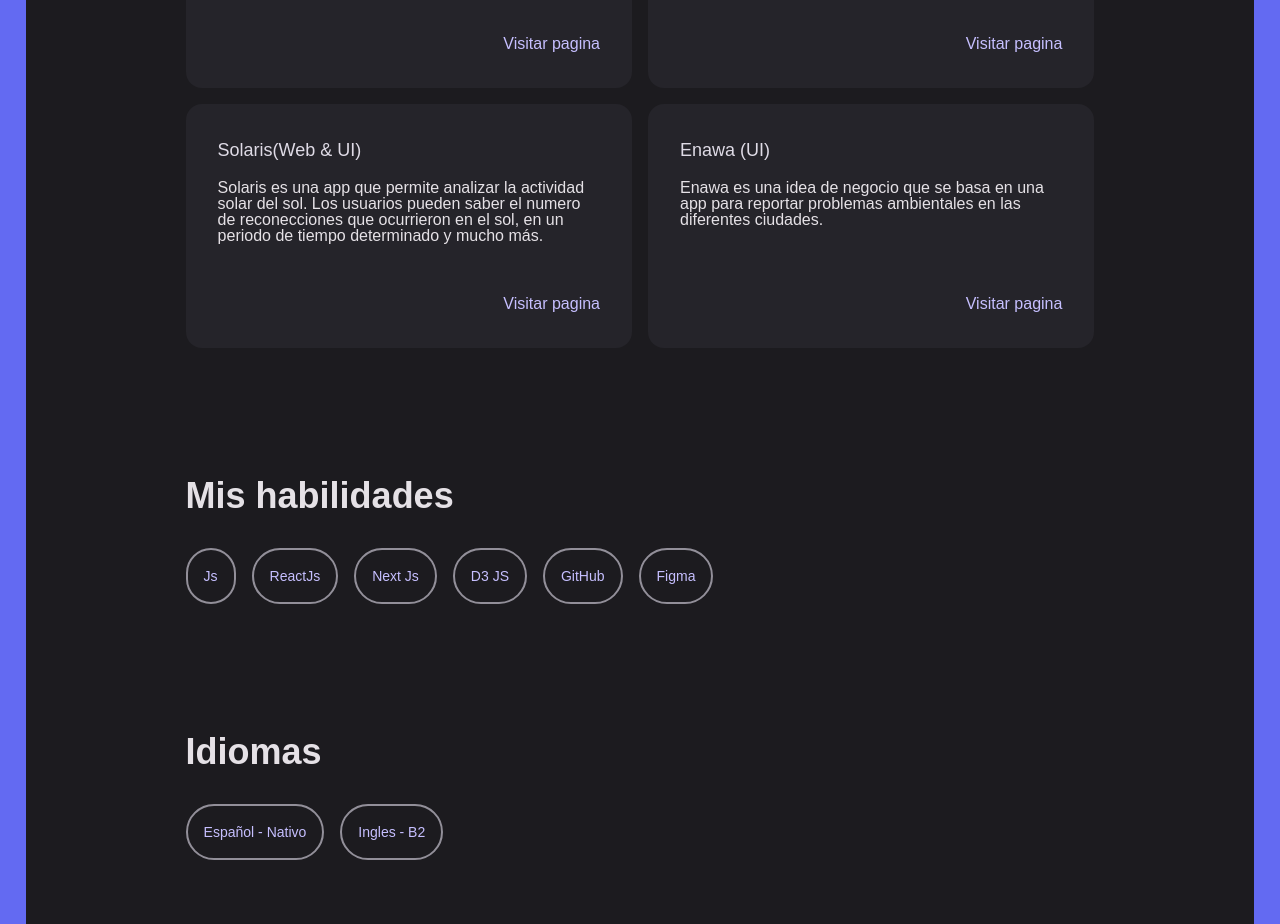
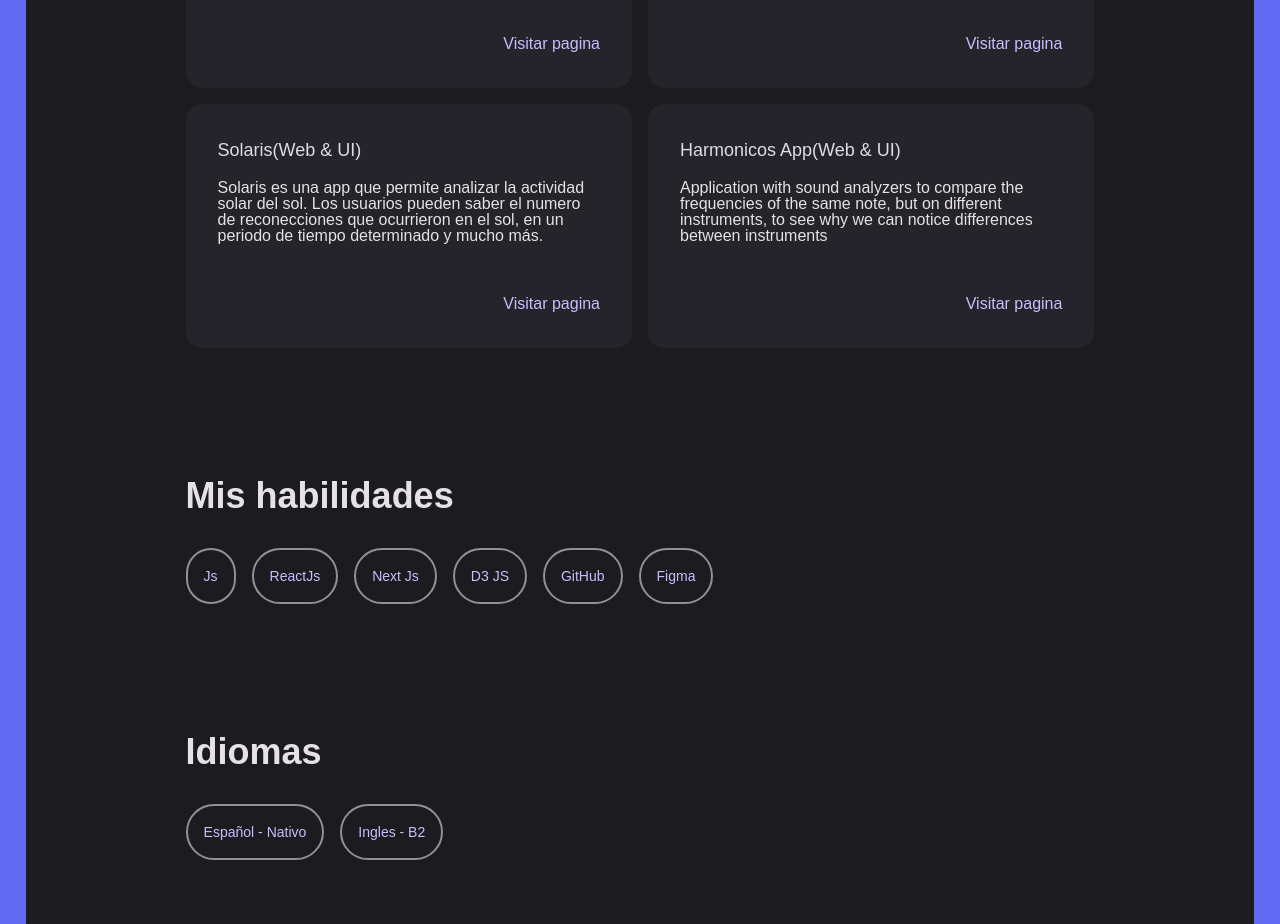
Before and after one commit to daniherreraa/Danis-Place, a Next.js app: page / in a window 1280 px wide. Shown: the part 860-1784 px from the top of the page. Built offline with nearby package versions, Linux system fonts and the light colour scheme; a web font is replaced by a local one.

Commit message:
Add Harmonicos App to ProjectCard component

```diff
--- a/app/Components/UI/ProjectCard.jsx
+++ b/app/Components/UI/ProjectCard.jsx
@@ -7,7 +7,8 @@ const ProjectCard = (props) => {
     `Dani's place (Web & UI)`,
     "Enawa (UI)",
     "Iter (Web & UI)",
-    "Solaris(Web & UI)"
+    "Solaris(Web & UI)",
+    "Harmonicos App(Web & UI)"
   ];
   const cardDescriptionsArray = [
     "SunSpotCalc es una app web que permite calcular la rotacion diferencial del sol usando como referencia las manchas que aparecen en las fotos del mismo.",
@@ -15,14 +16,16 @@ const ProjectCard = (props) => {
     "Es justo lo que estas viendo... 😎",
     "Enawa es una idea de negocio que se basa en una app para reportar problemas ambientales en las diferentes ciudades.",
     "Iter es una app que permite a los usuarios saber informacion sobre los planetas del sistema solar y el tiempo que se tardaria viajando a ellos.",
-    "Solaris es una app que permite analizar la actividad solar del sol. Los usuarios pueden saber el numero de reconecciones que ocurrieron en el sol, en un periodo de tiempo determinado y mucho más."
+    "Solaris es una app que permite analizar la actividad solar del sol. Los usuarios pueden saber el numero de reconecciones que ocurrieron en el sol, en un periodo de tiempo determinado y mucho más.",
+    "Application with sound analyzers to compare the frequencies of the same note, but on different instruments, to see why we can notice differences between instruments"
   ];
   const cardLinksArray = [
     "https://theskylabteam.github.io/sunspotcalc/#/",
     "https://centi-app.vercel.app",
     "https://danis-place.vercel.app",
     "https://iter-five.vercel.app/",
-    "https://solariswebapp.netlify.app/"
+    "https://solariswebapp.netlify.app/",
+    "https://daniherreraa.github.io/harmonicosapp/",
   ];
 
   let cardTitle = "";
@@ -65,6 +68,12 @@ const ProjectCard = (props) => {
     cardDescription = cardDescriptionsArray[5];
     detailLink = "/solaris";
     cardLink = cardLinksArray[4];
+
+  } if(props.project == "harmonicos"){
+    cardTitle = cardTitlesArray[6];
+    cardDescription = cardDescriptionsArray[6];
+    detailLink = "/harmonicos";
+    cardLink = cardLinksArray[5];
   }
 
   return (
--- a/app/page.jsx
+++ b/app/page.jsx
@@ -28,7 +28,7 @@ export default function Home() {
           <ProjectCard project='sunspotcalc'/>
           <ProjectCard project='iter'/>
           <ProjectCard project='solaris'/>
-          <ProjectCard project='enawa'/>
+          <ProjectCard project='harmonicos'/>
         </div>
       </div>
 
```
